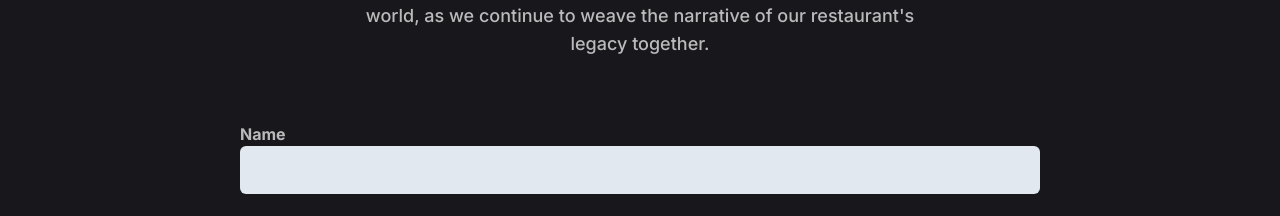
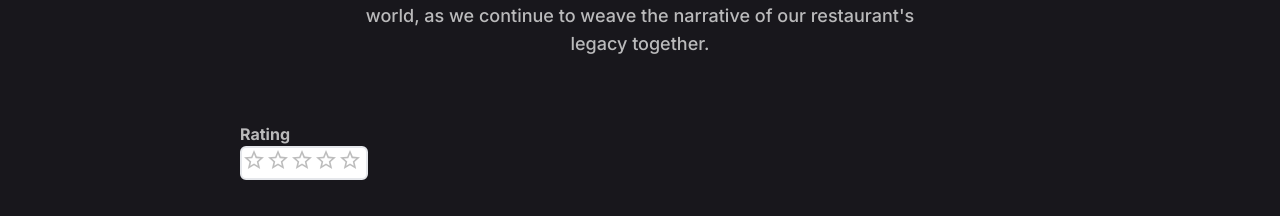
Before and after one commit to tif1336/building-responsive-restaurant-website-in-reactjs-kelompok-ini, a Next.js app in the folder restosolo/: page / in a window 1280 px wide. Shown: the part 3846-4062 px from the top of the page. Built offline with nearby package versions, Linux system fonts and the light colour scheme; no server answers.

Commit message:
Add star for form feedback and set it up to testi

```diff
--- a/restosolo/src/app/form/page.tsx
+++ b/restosolo/src/app/form/page.tsx
@@ -1,14 +1,20 @@
 "use client";
 
 import React, { useState } from "react";
+import Rating from "@mui/material/Rating";
 
 const TestimonialForm = () => {
   const [formData, setFormData] = useState({
     name: "",
     description: "",
+    rating: 0,
   });
 
-  const handleChange = (e: React.ChangeEvent<HTMLInputElement | HTMLTextAreaElement>) => {
+  const [value, setValue] = React.useState<number>(0);
+
+  const handleChange = (
+    e: React.ChangeEvent<HTMLInputElement | HTMLTextAreaElement>
+  ) => {
     const { name, value } = e.target;
     setFormData({ ...formData, [name]: value });
   };
@@ -31,7 +37,7 @@ const TestimonialForm = () => {
       if (response.ok) {
         // Handle successful submission (redirect, display a success message, etc.)
         console.log("Form submitted successfully");
-        window.location.reload()
+        window.location.reload();
       } else {
         // Handle error in submission
         console.error("Error submitting form");
@@ -46,19 +52,37 @@ const TestimonialForm = () => {
       <div className="container">
         <div className="w-full px-4">
           <div className="max-w-xl mx-auto text-center mb-16">
-            <h4 className="font-semibold text-lg text-orange-600 mb-2">Feedback</h4>
+            <h4 className="font-semibold text-lg text-orange-600 mb-2">
+              Feedback
+            </h4>
             <h2 className="font-bold text-3xl mb-4 sm:text-4xl lg:text-5xl text-white">
               Share Your Experience with Us
             </h2>
             <p className="font-medium text-md text-white opacity-70 md:text-lg">
-            We look forward to hearing your stories and sharing them with the world, as we continue
-            to weave the narrative of our restaurant's legacy together.
+              We look forward to hearing your stories and sharing them with the
+              world, as we continue to weave the narrative of our restaurant's
+              legacy together.
             </p>
           </div>
         </div>
         <form onSubmit={handleSubmit}>
           <div className="w-full lg:w-2/3 lg:mx-auto">
             <div className="w-full px-4 mb-8">
+              <label
+                htmlFor="name"
+                className="text-base font-bold text-white opacity-70"
+              >
+                Rating
+              </label>
+              <div className="mb-8 border-solid bg-white rounded-md border-2 w-32 px-30">
+                <Rating
+                  name="simple-controlled"
+                  value={formData.rating}
+                  onChange={(value, newValue) => {
+                    setFormData({ ...formData, rating: newValue ?? 0 });
+                  }}
+                />
+              </div>
               <label
                 htmlFor="name"
                 className="text-base font-bold text-white opacity-70"
@@ -71,7 +95,7 @@ const TestimonialForm = () => {
                 name="name"
                 value={formData.name}
                 onChange={handleChange}
-                className="w-full bg-slate-200 text-dark p-3 rounded-md focus:outline-none focus:ring-primary focus:ring-1 focus:border-primary"
+                className="w-full bg-slate-200 text-black p-3 rounded-md focus:outline-none focus:ring-primary focus:ring-1 focus:border-primary"
               />
             </div>
             <div className="w-full px-4 mb-8">
@@ -86,7 +110,7 @@ const TestimonialForm = () => {
                 name="description"
                 value={formData.description}
                 onChange={handleChange}
-                className="w-full bg-slate-200 text-dark p-3 rounded-md focus:outline-none focus:ring-primary focus:ring-1 focus:border-primary h-32"
+                className="w-full bg-slate-200 text-black p-3 rounded-md focus:outline-none focus:ring-primary focus:ring-1 focus:border-primary h-32"
               ></textarea>
             </div>
           </div>
--- a/restosolo/src/app/testimonial/page.tsx
+++ b/restosolo/src/app/testimonial/page.tsx
@@ -1,10 +1,12 @@
 "use client";
 
 import React, { useState, useEffect } from "react";
+import Rating from "@mui/material/Rating";
 
 interface TestimonialApi {
   name: string;
   description: string;
+  rating: number;
 }
 
 const Testimonial = () => {
@@ -29,17 +31,17 @@ const Testimonial = () => {
         }`}
       >
         <div className="bg-secondary rounded-xl shadow-lg overflow-hidden mb-10">
-          <img
-            src="../../avataaars.svg"
-            alt="Avatar"
-            className="w-full"
-          />
           <div className="py-8 px-6">
             <h3>
               <a className="block mb-3 font-semibold text-xl text-dark hover:text-orange-600 truncate">
                 {item.name}
               </a>
             </h3>
+            <Rating
+              name="read-only"
+              value={item.rating}
+              readOnly
+            />
             <p className="font-medium text-base text-white opacity-40 mb-6">
               {item.description}
             </p>
```
